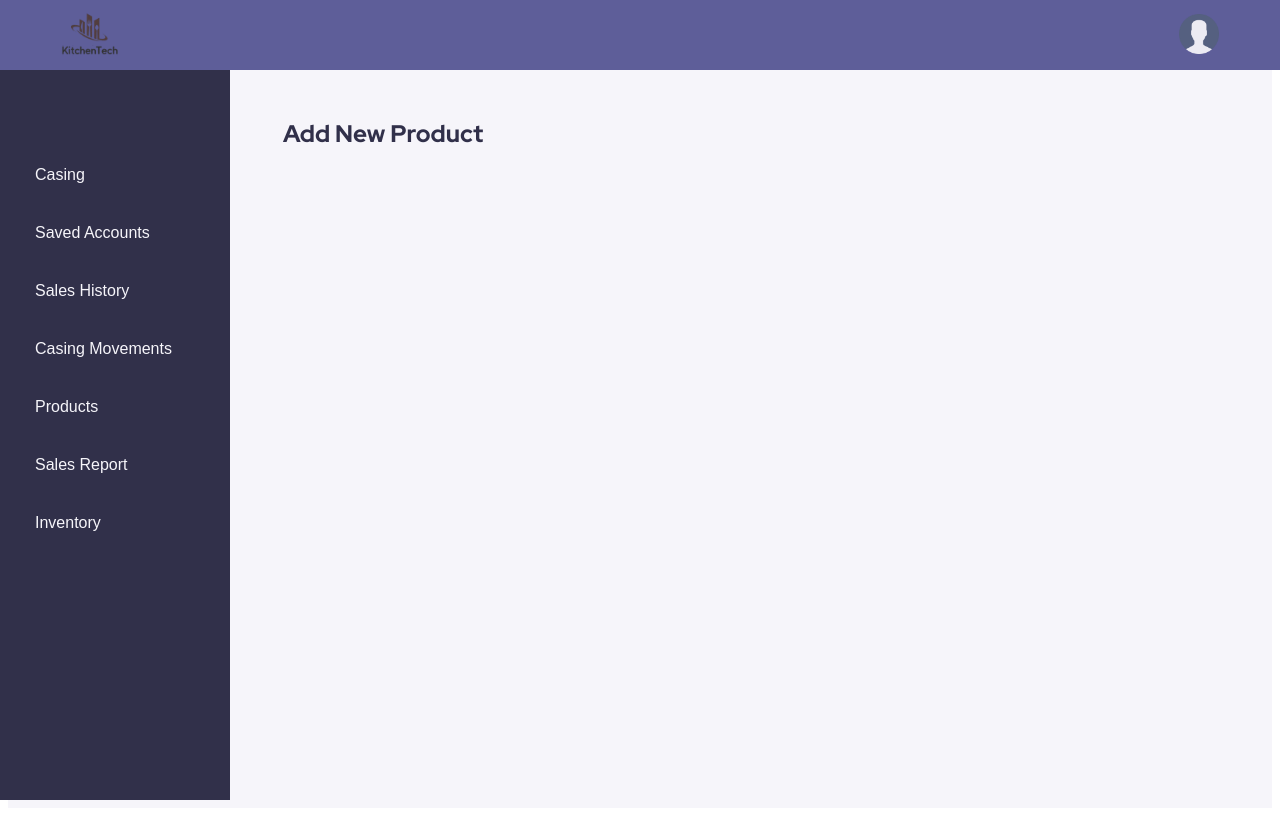
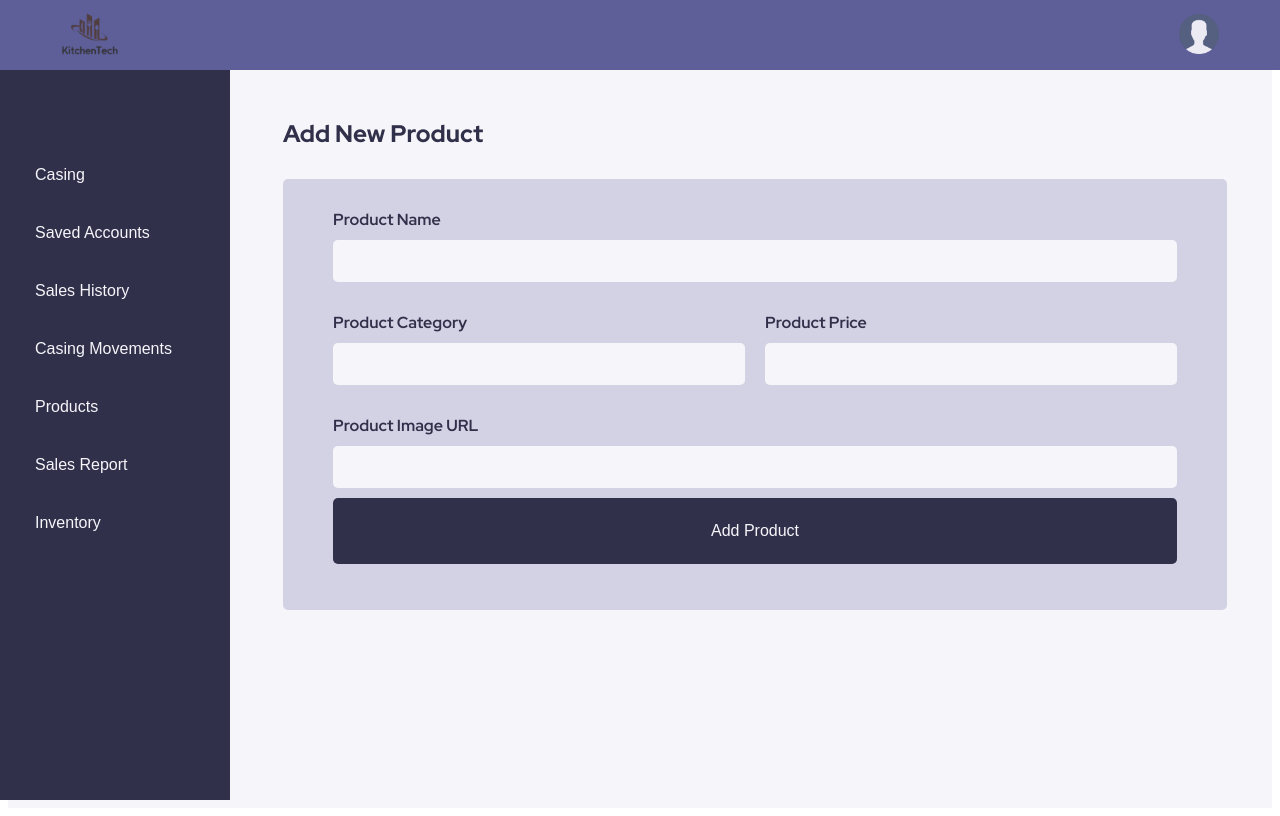
Before and after one commit to Techstudents-SW74/kitchen-tech, a Vue app: page /1/1/new-product in a window 1280 px wide. Built offline with nearby package versions, Linux system fonts and the light colour scheme; sample sign-in values are in the browser's storage.

Commit message:
fix: product config page conflict resolved

```diff
--- a/src/admins/views/products-views/product-config-page.vue
+++ b/src/admins/views/products-views/product-config-page.vue
@@ -7,7 +7,33 @@
         <div class="page-header">
           <p class="title">{{ isEdit ? 'Edit Product' : 'Add New Product' }}</p>
         </div>
+        <div class="card">
+          <form @submit.prevent="submitProduct">
+            <div class="form-field">
+              <label for="name">Product Name</label>
+              <input type="text" v-model="product.productName" required />
+            </div>
 
+            <div class="form-row">
+              <div class="form-field">
+                <label for="category">Product Category</label>
+                <input type="text" v-model="product.category" required />
+              </div>
+
+              <div class="form-field">
+                <label for="price">Product Price</label>
+                <input type="number" v-model="product.productPrice" required />
+              </div>
+            </div>
+
+            <div class="form-field">
+              <label for="imageUrl">Product Image URL</label>
+              <input type="text" v-model="product.productImageUrl" />
+            </div>
+
+            <button type="submit">{{ isEdit ? 'Save Changes' : 'Add Product' }}</button>
+          </form>
+        </div>
       </div>
     </div>
   </div>
```
